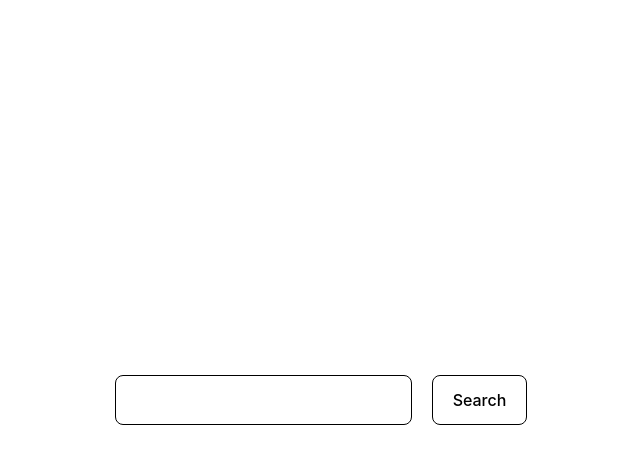
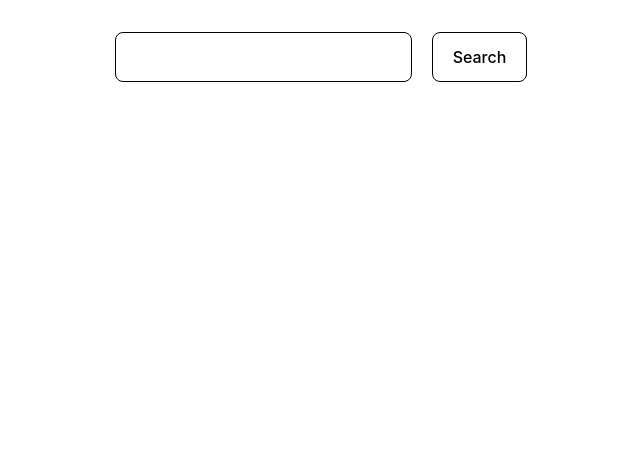
Before and after one commit to kvmbvr/rs-react, a React (Vite) app: page / in a window 1280 px wide. Shown: the top 464 px of the page, without its empty margins (319-959 px from the left). Built offline with nearby package versions, Linux system fonts and the light colour scheme.

Commit message:
fix: adjust styles

```diff
--- a/src/App.css
+++ b/src/App.css
@@ -1,7 +1,7 @@
 #root {
   max-width: 1280px;
   margin: 0 auto;
-  padding: 2rem;
+  padding: 2rem 1rem;
   text-align: center;
 }
 .search {
@@ -35,6 +35,7 @@ input {
   font-size: 20px;
   box-sizing: border-box;
   border: 1px solid black;
+  width: 100%;
   height: 50px;
   border-radius: 8px;
   outline: none;
--- a/src/index.css
+++ b/src/index.css
@@ -17,5 +17,4 @@ body {
   display: flex;
   place-items: center;
   min-width: 320px;
-  min-height: 100vh;
 }
```
